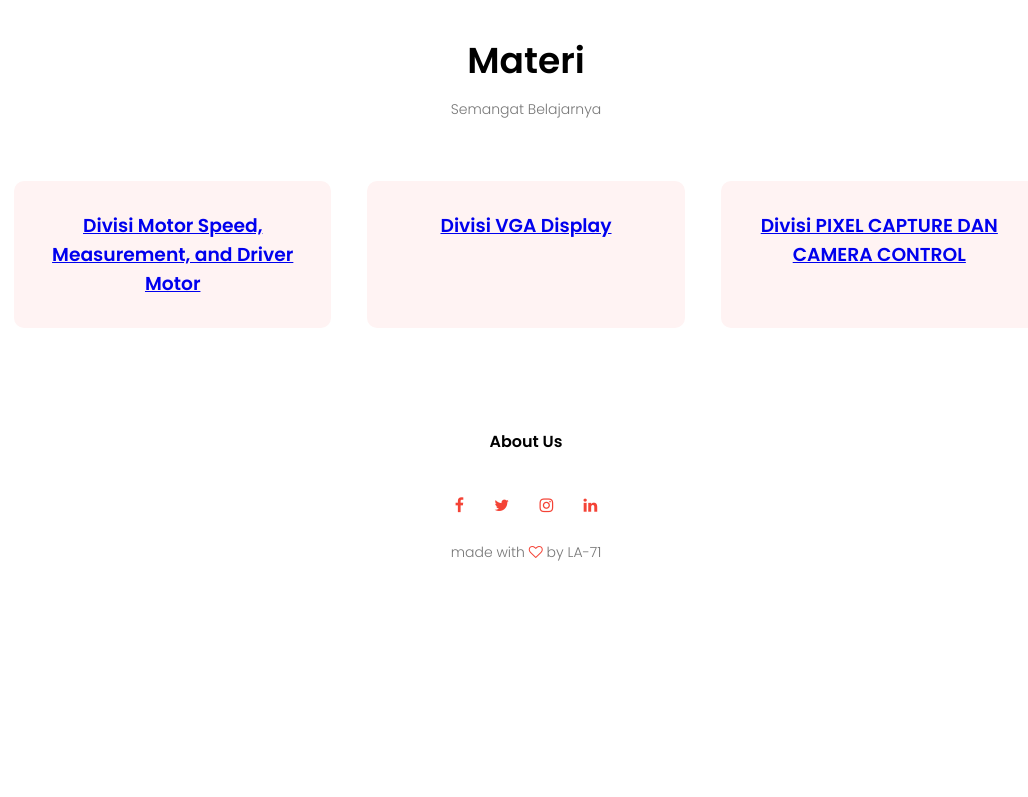
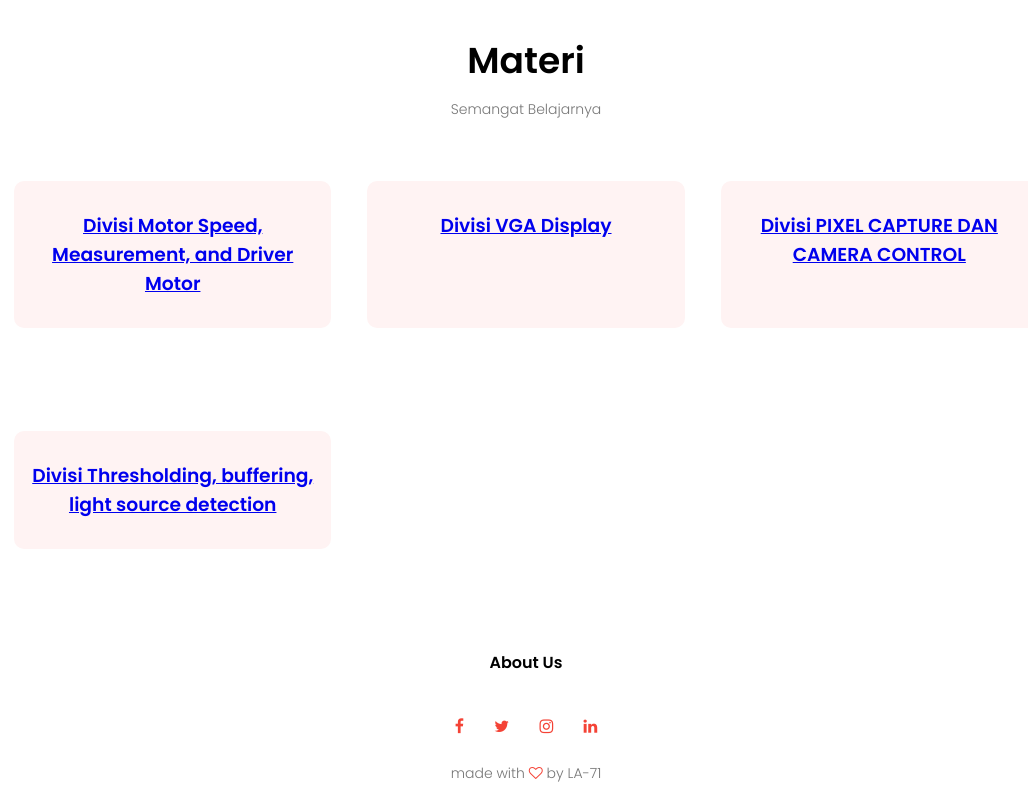
Before and after one commit to MangAzure/mangazure.github.io, a plain HTML site: page course.html in a window 1280 px wide. Shown: the part 467-1264 px from the top of the page, without its empty margins (114-1142 px from the left). Before the commit the page ends 1070 px from the top, so only its background shows below. Drawn offline with Linux system fonts and the light colour scheme.

Commit message:
Update course.html
update

```diff
--- a/course.html
+++ b/course.html
@@ -38,6 +38,11 @@
             </div>
             <div class="course-col">
                 <a href="PIXEL CAPTURE DAN CAMERA CONTROL1.html"><h3>Divisi PIXEL CAPTURE DAN CAMERA CONTROL</h3></a>
+            </div>
+        </div>
+        <div class="row">
+            <div class="course-col">
+                <a href="Thresholding, buffering, light source detection1.html"><h3>Divisi Thresholding, buffering, light source detection</h3></a>
             </div>
         </div>
     </section>
```
